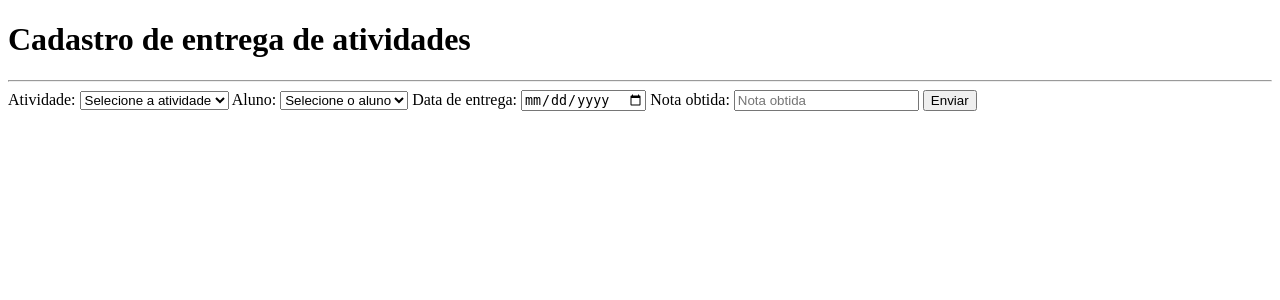
After one commit to Eduardoooo0/Sistema_monitoramento_academico, a Flask app: template templates/cadastro_entregas.html in a window 1280 px wide. The commit adds this page. Shown: the top 300 px of the page. Run offline with Flask 3, Linux system fonts and the light colour scheme; the template is opened without the code that fills it, so the values that code supplies are empty; some libraries are stand-ins or nearby versions.

Commit message:
adicionando código da entrega de atividades

```diff
--- a/app.py
+++ b/app.py
@@ -26,21 +26,21 @@ def alunos():
 
     return render_template('alunos.html',alunos=alunos)
 
+@app.route('/disciplinas')
+def disciplinas():
+    cursor = mysql.connection.cursor()
+    cursor.execute('SELECT * FROM tb_disciplinas JOIN tb_cursos ON dis_cur_id = cur_id JOIN tb_professores ON dis_pro_id = pro_id')
+    disciplinas = cursor.fetchall()
 
+    return render_template('disciplinas.html',disciplinas=disciplinas)
 
+@app.route('/atividades')
+def atividades():
+    cursor = mysql.connection.cursor()
+    cursor.execute('SELECT * FROM tb_atividades JOIN tb_disciplinas ON atv_dis_id = dis_id JOIN tb_cursos ON cur_id = dis_cur_id JOIN tb_professores ON dis_pro_id = pro_id')
+    atividades = cursor.fetchall()
 
-
-
-
-
-
-
-
-
-
-
-
-
+    return render_template('atividades.html',atividades=atividades)
 
 @app.route('/cadastro_alunos', methods=['GET','POST'])
 def cadastro_alunos():
@@ -92,7 +92,7 @@ def cadastro_disciplinas():
         cursor.execute("INSERT INTO tb_disciplinas(dis_codigo,dis_nome,dis_carga_horaria,dis_cur_id, dis_pro_id) VALUES (%s,%s,%s,%s,%s)", (codigo,nome,carga_horaria,curso,professor))
         mysql.connection.commit()
         cursor.close()
-        return redirect(url_for('index'))
+        return redirect(url_for('disciplinas'))
     cursor.execute('SELECT * FROM tb_professores')
     professores = cursor.fetchall()
     cursor.execute('SELECT * FROM tb_cursos')
@@ -106,13 +106,32 @@ def cadastro_atividades():
         titulo = request.form['titulo']
         tipo = request.form.get('tipo')
         descricao = request.form['descricao']
+        bimestre = request.form.get('bimestre')
         peso = request.form['peso']
         data_entrega = request.form['data']
         disciplina = request.form.get('disciplina')
-        cursor.execute("INSERT INTO tb_atividades(atv_titulo,atv_tipo,atv_descricao,atv_peso,atv_data,atv_dis_id) VALUES (%s,%s,%s,%s,%s,%s)", (titulo,tipo,descricao,peso,data_entrega,disciplina))
+        cursor.execute("INSERT INTO tb_atividades(atv_titulo,atv_tipo,atv_descricao,atv_bimestre,atv_peso,atv_data,atv_dis_id) VALUES (%s,%s,%s,%s,%s,%s,%s)", (titulo,tipo,descricao,bimestre,peso,data_entrega,disciplina))
         mysql.connection.commit()
         cursor.close()
-        return redirect(url_for('index'))
+        return redirect(url_for('atividades'))
     cursor.execute('SELECT * FROM tb_disciplinas')
     disciplinas = cursor.fetchall()
     return render_template('cadastro_atv.html', disciplinas=disciplinas)
+
+@app.route('/cadastro_entregas', methods=['POST','GET'])
+def cadastro_entregas():
+    cursor = mysql.connection.cursor()
+    if request.method == 'POST':
+        atividade = request.form.get('atividade')
+        aluno = request.form.get('aluno')
+        data = request.form['data']
+        nota = request.form['nota']
+        cursor.execute('INSERT INTO tb_atividades_entrega(ate_data,ate_nota,ate_atv_id,ate_alu_id) VALUES (%s,%s,%s,%s)',(data,nota,atividade,aluno))
+        mysql.connection.commit()
+        cursor.close()
+        return redirect(url_for('atividades'))
+    cursor.execute('SELECT * FROM tb_atividades JOIN tb_disciplinas ON atv_dis_id = dis_id JOIN tb_cursos ON dis_cur_id = cur_id JOIN tb_alunos ON cur_id = alu_cur_id')
+    dados = cursor.fetchall()
+    cursor.execute('SELECT * FROM tb_alunos')
+    alunos = cursor.fetchall()
+    return render_template('cadastro_entregas.html', dados=dados,alunos=alunos)
--- /dev/null
+++ b/templates/cadastro_entregas.html
@@ -0,0 +1,33 @@
+<!DOCTYPE html>
+<html lang="en">
+<head>
+    <meta charset="UTF-8">
+    <meta name="viewport" content="width=device-width, initial-scale=1.0">
+    <title>Cadastrar entregas</title>
+</head>
+<body>
+    <h1>Cadastro de entrega de atividades</h1>
+    <hr>
+    <form action="{{url_for('cadastro_entregas')}}" method="post">
+        <label>Atividade:</label>
+        <select name="atividade" id="">
+            <option value="" selected disabled>Selecione a atividade</option>
+            {% for ate in dados%}
+            <option value="{{ate.atv_id}}">{{ate.atv_titulo}}</option>
+            {% endfor %}
+        </select>
+        <label>Aluno:</label>
+        <select name="aluno" id="">
+            <option value="" selected disabled>Selecione o aluno</option>
+            {% for alu in alunos %}
+            <option value="{{alu.alu_id}}">{{alu.alu_nome}}</option>
+            {% endfor %}
+        </select>
+        <label>Data de entrega:</label>
+        <input type="date" name="data" id="">
+        <label>Nota obtida:</label>
+        <input type="number" name="nota" id="" placeholder="Nota obtida">
+        <input type="submit" value="Enviar">
+    </form>
+</body>
+</html>
--- a/templates/index.html
+++ b/templates/index.html
@@ -9,7 +9,7 @@
     <h1>Página inicial</h1>
     <hr>
     <a href="{{url_for('alunos')}}">Alunos</a>|
-    <a href="{{url_for('cadastro_disciplinas')}}">Cadastrar disciplina</a>|
-    <a href="{{url_for('cadastro_atividades')}}">Cadastrar atividade</a>
+    <a href="{{url_for('disciplinas')}}">Disciplinas</a>|
+    <a href="{{url_for('atividades')}}">Atividades</a>
 </body>
 </html>
```
Also changed, not shown: templates/atividades.html (+30 -0 lines), templates/cadastro_atv.html (+8 -0 lines), templates/disciplinas.html (+25 -0 lines).
